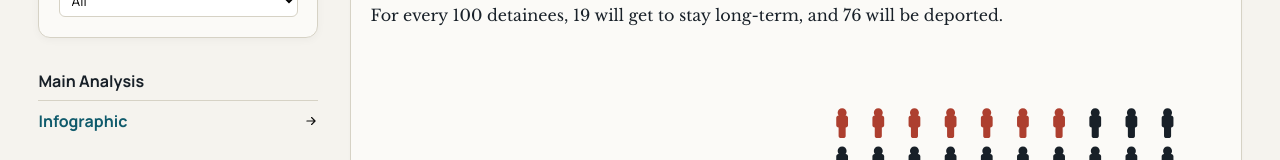
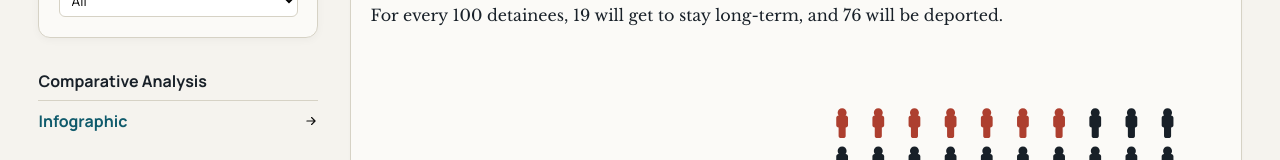
Before and after one commit to philchandy/ice_discrepancies, a React (Vite) app: page /infographic in a window 1280 px wide. Shown: the part 342-502 px from the top of the page. Built offline with nearby package versions, Linux system fonts and the light colour scheme.

Commit message:
add favicon, fix navbar title

```diff
--- a/index.html
+++ b/index.html
@@ -3,6 +3,7 @@
   <head>
     <meta charset="UTF-8" />
     <meta name="viewport" content="width=device-width, initial-scale=1.0" />
+    <link rel="icon" type="image/svg+xml" href="/immigration-immigrant-passport-citizenship-svgrepo-com.svg" />
     <title>Inside the ICE Detention System</title>
   </head>
   <body>
--- a/src/App.jsx
+++ b/src/App.jsx
@@ -177,7 +177,7 @@ const Navigation = ({ inline = false }) => {
         <NavLink to="/" end className={({ isActive }) => `nav-link${isActive ? " active" : ""}`}>
           {({ isActive }) => (
             <>
-              <span>Main Analysis</span>
+              <span>Comparative Analysis</span>
               {isActive && <img className="nav-link__arrow" src="/arrow-right-svgrepo-com.svg" alt="Current page" />}
             </>
           )}
--- a/src/components/Infographic.jsx
+++ b/src/components/Infographic.jsx
@@ -919,7 +919,7 @@ const Infographic = () => {
                 <NavLink to="/" end className={({ isActive }) => `nav-link${isActive ? ' active' : ''}`}>
                   {({ isActive }) => (
                     <>
-                      <span>Main Analysis</span>
+                      <span>Comparative Analysis</span>
                       {isActive && <img className="nav-link__arrow" src="/arrow-right-svgrepo-com.svg" alt="Current page" />}
                     </>
                   )}
```
Also changed, not shown: public/immigration-immigrant-passport-citizenship-svgrepo-com.svg (added).
